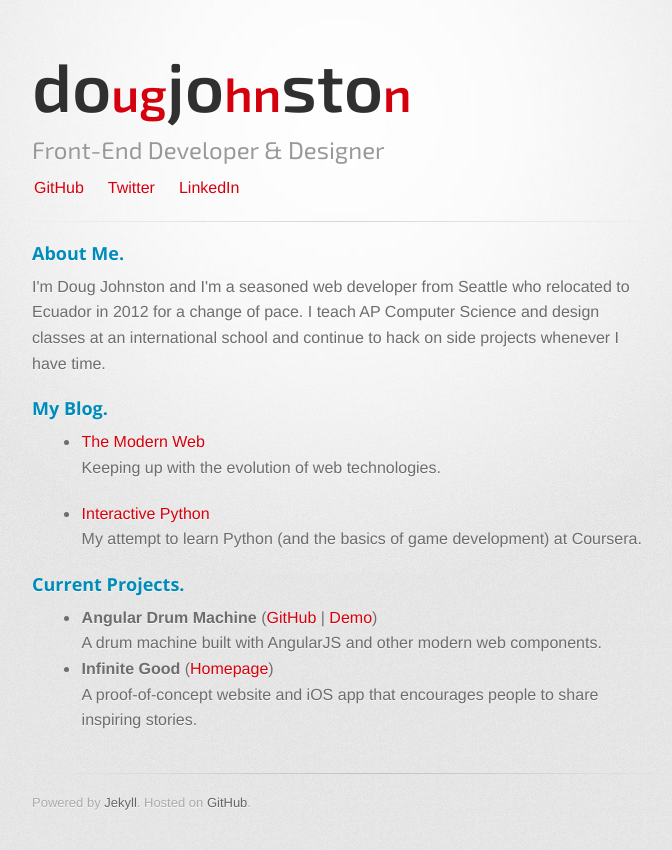
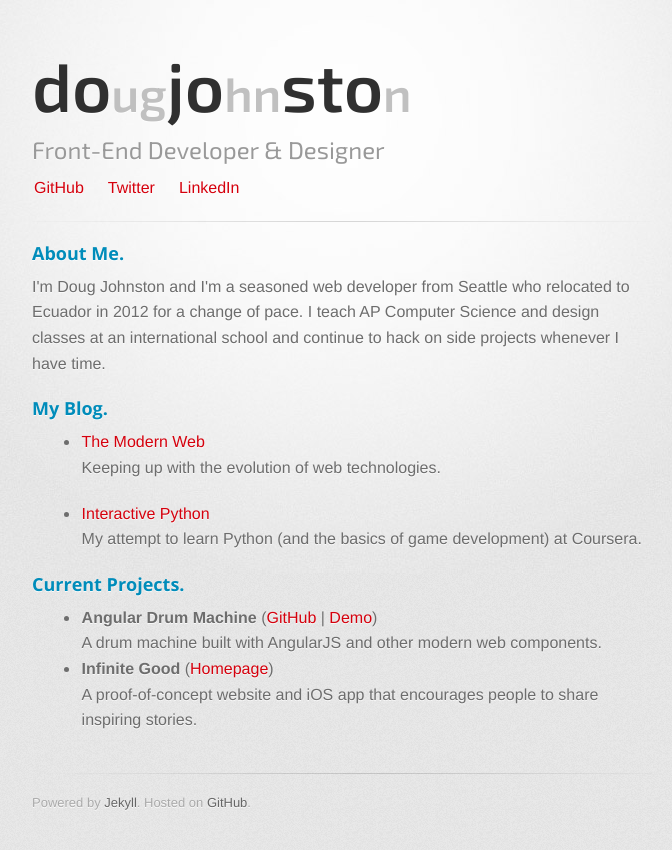
Before and after one commit to dougjohnston/dougjohnston.github.io, a Jekyll site: the page built from index.html, in a window 1280 px wide. Shown: the top 850 px of the page, without its empty margins (298-970 px from the left). Built offline with Jekyll 4.4.1, drawn with Linux system fonts in a browser that asks for light colours.

Commit message:
Fix the header

```diff
--- a/_includes/header.html
+++ b/_includes/header.html
@@ -10,7 +10,7 @@
     <link rel="stylesheet" type="text/css" href="/stylesheets/stylesheet.css" media="screen" />
     <link rel="stylesheet" type="text/css" href="/stylesheets/pygment_trac.css" media="screen" />
     <link rel="stylesheet" type="text/css" href="stylesheets/print.css" media="print" />
-    <script src="/js/modernizr.js"></script>
+    <script src="/javascripts/modernizr.js"></script>
     <!--[if lt IE 9]>
       <script src="//html5shiv.googlecode.com/svn/trunk/html5.js"></script>
     <![endif]-->
--- a/stylesheets/stylesheet.css
+++ b/stylesheets/stylesheet.css
@@ -24,12 +24,18 @@ header {
   /*padding-bottom: 25px;*/
 }
 
-header h1 {
+header h1, header h1 a {
   font-family: 'Exo 2', 'Helvetica Neue', Helvetica, Arial, sans-serif;
   font-weight: 600;
   font-size: 48px;
   color: #c0c0c0;
   margin-bottom: 0;
+}
+
+header h1 a:hover {
+  color: #c0c0c0;
+  text-decoration: none;
+  border-bottom: 1px dotted #c0c0c0;
 }
 
 header h1 em {
```
